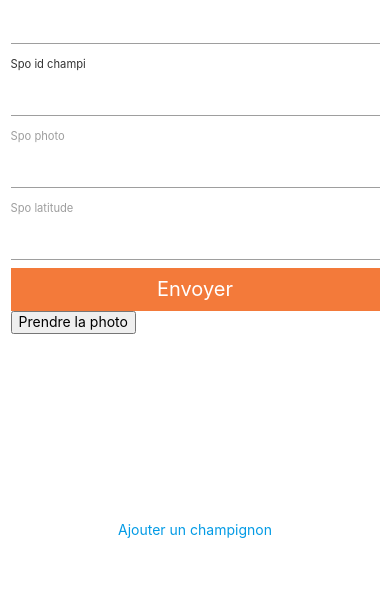
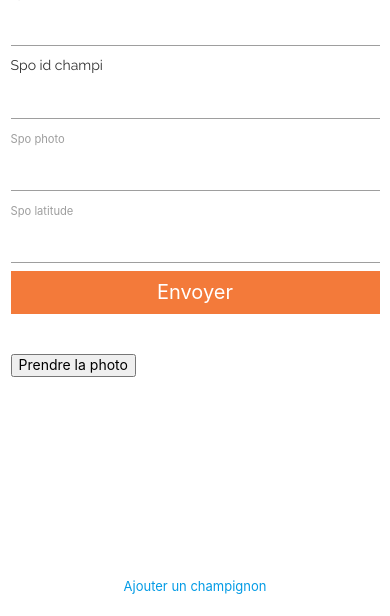
Before and after one commit to r0m21/ChampiSpot, a Symfony app: template templates/ajout_spot/ajout.html.twig in a window 390 px wide. Shown: the part 759-1375 px from the top of the page. Before the commit the page ends 1297 px from the top, so only its background shows below. Run offline with Twig, Linux system fonts and the light colour scheme; the template is opened without the code that fills it, so the values that code supplies are empty; form fields are guessed from the names that the template uses; some libraries are stand-ins or nearby versions.

Commit message:
ajout styles css, ajout media queries pour le format tablette, nav corrigée, encadrés home passés en orange, suppression de l'illustration au format tablette

```diff
--- a/public/css/style.css
+++ b/public/css/style.css
@@ -117,6 +117,7 @@ body {position: relative;}
 
     .mt-10{margin-top:10px;}
     .mt-20{margin-top:20px;}
+    .mt-40{margin-top: 40px;}
     .mt-50{margin-top: 50px;}
 
     .mb-10{margin-bottom: 10px;}
@@ -264,6 +265,7 @@ body {position: relative;}
 
     .block-ajout label{
         color: #333333;
+        font-family: 'Raleway', sans-serif;
     }
 
     .block-form label{
@@ -305,6 +307,48 @@ body {position: relative;}
 
 /*------------------------------------*/
 /*--------------MEDIA QUERIES------------*/
+
+@media screen and (max-width: 768px) {
+
+    .d-none-tablette{
+        display: none;
+    }
+
+    .ai-center-tablette{
+        align-items: center;
+    }
+    .w-100pct-tablette{
+        width:100% !important;
+    }
+
+    .w-70pct-tablette{
+        width: 70%;
+    }
+
+    .p-10-20-tablette{
+        padding: 10px 20px;
+    }
+
+    .p-initial-tablette{
+        padding: initial !important;
+    }
+
+    .block-ajout-tablette label{
+        font-size:14px;
+    }
+
+    .m-t-15-tablette{
+        margin-top: 15px;
+    }
+
+    .fs-13px-tablette{
+        font-size: 13px;
+    }
+
+    .line-height-15px-tablette{
+        line-height: 15px;
+    }
+}
 
 @media screen and (max-width: 600px) {
     .no-padding-mobile{
--- a/templates/ajout_spot/ajout.html.twig
+++ b/templates/ajout_spot/ajout.html.twig
@@ -12,17 +12,17 @@
                 <h3 class="raleway fw-700 color-1 separator fs-24 no-margin text-center">AJOUTER UN SPOT</h3>
                      {{ form_start(formSpot) }}
 
-                    <div class="block-ajout">
+                    <div class="block-ajout block-ajout-tablette">
                         {{ form_row(formSpot.SPO_description) }}
                     </div>
 
-                    <div class="block-ajout">
+                    <div class="block-ajout block-ajout-tablette">
                         {{ form_row(formSpot.SPO_accessibilite) }}
                     </div>
 
                         {{ form_row(formSpot.SPO_longitude) }}
 
-                    <div class="block-ajout">
+                    <div class="block-ajout block-ajout-tablette">
                         {{ form_row(formSpot.SPO_id_champi) }}
                     </div>
 
@@ -32,16 +32,16 @@
 
                         <input class="browser-default button-secondary" type="submit" value="Envoyer">
                     {{ form_end(formSpot) }}
-                    <div class="d-flex flex-column d-none d-block-mobile">
+                    <div class="d-flex flex-column d-none d-block-mobile mt-40">
                         <button id="snap" class="browser-default">Prendre la photo</button>
                         <video id="video" class="" width="250" height="180" autoplay></video>
                         <canvas id="canvas" width="250" height="180" class="d-none"></canvas>
                     </div>
-                    <a href="{{ path('ajout_champignon') }}" class="m-auto">Ajouter un champignon</a>
+                    <a href="{{ path('ajout_champignon') }}" class="m-auto m-t-15-tablette fs-13px-tablette">Ajouter un champignon</a>
 
             </div>
             <div class="d-flex ai-flex-end">
-                <img class="responsive-img d-none-mobile m-auto w-65pct mt-10" src="../img/congratulations.svg" alt="">
+                <img class="responsive-img d-none-tablette w-100pct-tablette d-none-mobile m-auto w-65pct mt-10" src="../img/congratulations.svg" alt="">
             </div>
         </div>
 
--- a/templates/includes/header.html.twig
+++ b/templates/includes/header.html.twig
@@ -1,13 +1,13 @@
 <header class="border-bot-1">
-    <nav class="row bg-color-2 h-100px p-10-50 d-flex jc-space-between box-shadow-none no-margin no-padding-mobile d-none-mobile">
+    <nav class="row p-10-20-tablette line-height-15px-tablette bg-color-2 h-100px p-10-50 d-flex jc-space-between box-shadow-none no-margin no-padding-mobile d-none-mobile">
 
         <div class="col m6 s2 d-flex jc-flex-start">
             <a href="/">
-               <img src="../img/cs_logo_orange.svg" alt="ChampiSpot" class="responsive-img">
+               <img src="../img/cs_logo_orange.svg" alt="ChampiSpot" class="responsive-img w-70pct-tablette m-t-15-tablette">
             </a>
         </div>
 
-        <ul class="col m6 s10 d-flex jc-space-around align-self-center ">
+        <ul class="col m8 s10 d-flex p-initial-tablette w-100pct-tablette ai-center-tablette jc-space-around align-self-center ">
             <li>
                 <a class="color-1" href="/">Home</a>
             </li>
--- a/templates/index.html.twig
+++ b/templates/index.html.twig
@@ -23,7 +23,7 @@
                     <a href="/ajout" class="button-secondary mt-20 text-center">Ajouter un spot</a>
             </div>
             <div class="d-flex ai-flex-end">
-                <img class="responsive-img d-none-mobile" src="../img/congratulations.svg" alt="">
+                <img class="responsive-img d-none-mobile d-none-tablette" src="../img/congratulations.svg" alt="">
             </div>
         </div>
 
--- a/templates/security/login.html.twig
+++ b/templates/security/login.html.twig
@@ -22,12 +22,12 @@
 
                     <div class="d-inline-flex flex-column ai-flex-start">
                         <label for="pseudo" class="fs-14 color-1 raleway">Identifiant</label>
-                        <input class="browser-default input-1" type="text" required name="_username" id="pseudo">
+                        <input class=" border-1 browser-default input-1" type="text" required name="_username" id="pseudo">
                     </div>
 
                     <div class="d-inline-flex flex-column ai-flex-start mt-10">
                         <label for="mdp" class="fs-14 color-1 raleway">Mot de passe</label>
-                        <input class="browser-default input-1" type="password" required name="_password" id="mdp">
+                        <input class="border-1 browser-default input-1" type="password" required name="_password" id="mdp">
                     </div>
 
                     <div class="mt-20">
```
